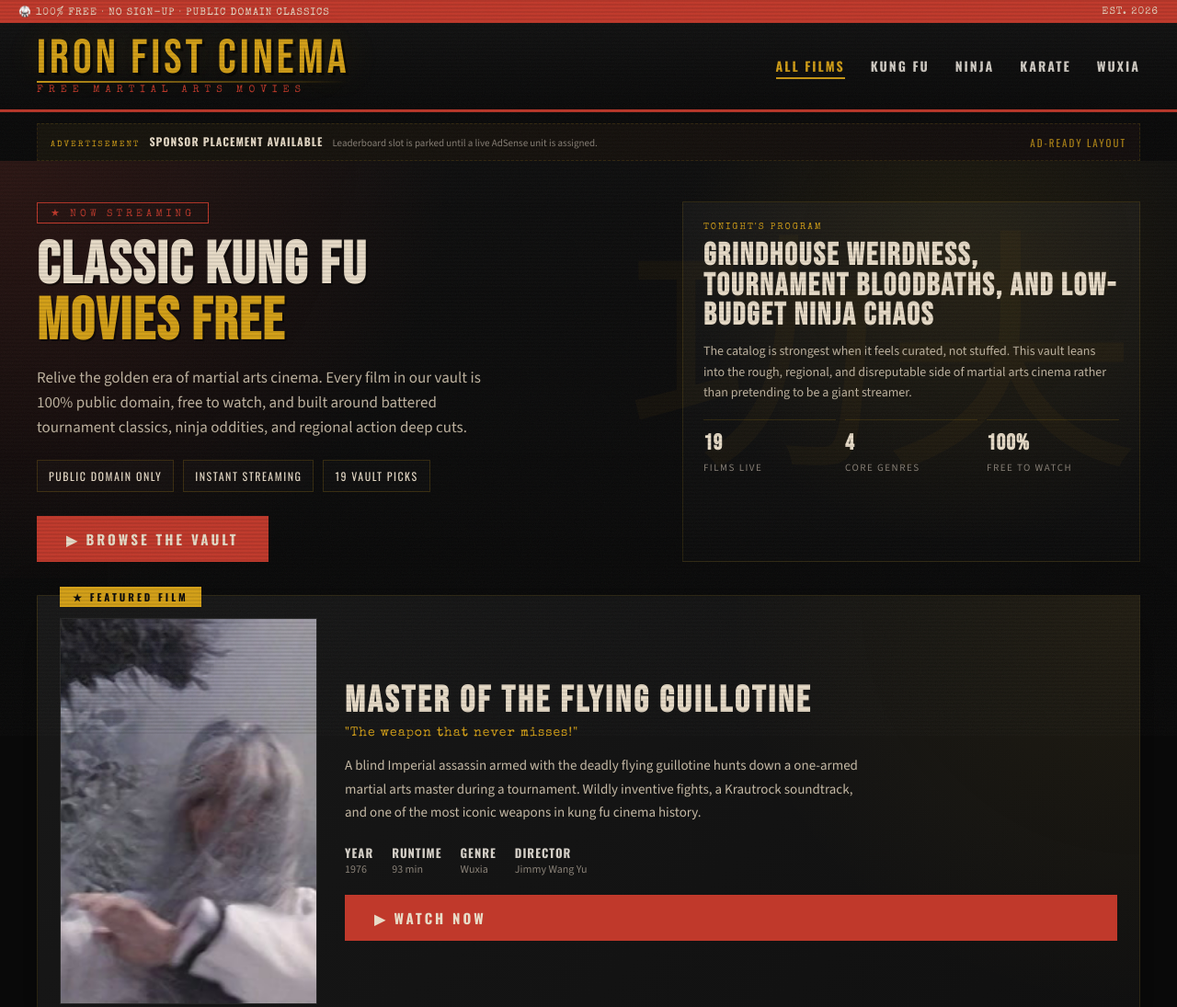
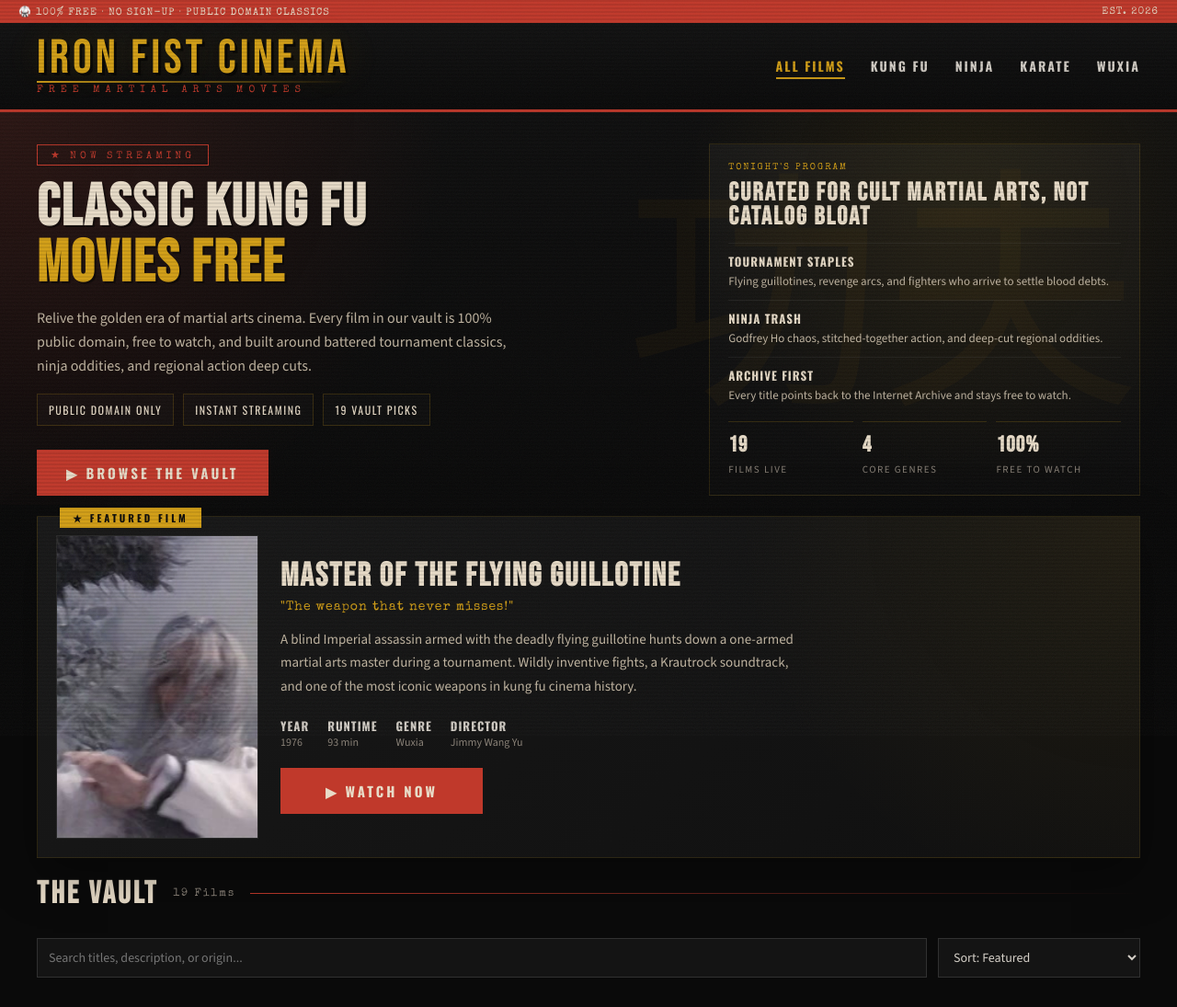
Before and after one commit to mturner42075-lab/iron-fist-cinema, a plain HTML site: page index.html in a window 1280 px wide. Shown: the top 1095 px of the page at 92% size. Drawn offline with nearby package versions, Linux system fonts and the light colour scheme.

Commit message:
Tighten hero and remove empty ad chrome

```diff
--- a/index.html
+++ b/index.html
@@ -47,7 +47,7 @@
   .ad-unit-sidebar { min-height: 72px; margin-bottom: 18px; }
   .ad-unit-infeed { margin: 18px 0 8px; min-height: 40px; }
   .ad-unit ins.adsbygoogle { width: 100%; }
-  .ad-unit.has-fallback { min-height: auto; }
+  .ad-unit.has-fallback { display: none; }
   .ad-fallback {
     display: flex;
     min-height: inherit;
@@ -111,7 +111,7 @@
   }
   .hero {
     position: relative;
-    padding: 44px 40px 18px;
+    padding: 34px 40px 10px;
     overflow: hidden;
     background:
       radial-gradient(circle at top left, rgba(192,57,43,0.16) 0%, transparent 36%),
@@ -121,15 +121,15 @@
   }
   .hero-layout {
     display: grid;
-    grid-template-columns: minmax(0, 1.15fr) minmax(280px, 0.85fr);
+    grid-template-columns: minmax(0, 1.2fr) minmax(300px, 0.8fr);
     gap: 28px;
-    align-items: end;
+    align-items: start;
   }
   .hero-content { position: relative; z-index: 2; max-width: 700px; }
   .hero-badge { display: inline-block; font-family: 'Special Elite', monospace; font-size: 11px; letter-spacing: 4px; text-transform: uppercase; color: var(--blood-red); border: 1px solid var(--blood-red); padding: 4px 14px; margin-bottom: 16px; }
   .hero h1 { font-family: 'Bebas Neue', sans-serif; font-size: 64px; line-height: 0.95; color: var(--paper); letter-spacing: 2px; text-shadow: 2px 2px 0 rgba(0,0,0,0.5); margin-bottom: 16px; }
   .hero h1 span { color: var(--gold); display: block; }
-  .hero p { font-size: 17px; color: var(--faded-paper); line-height: 1.6; max-width: 520px; margin-bottom: 22px; }
+  .hero p { font-size: 16px; color: var(--faded-paper); line-height: 1.6; max-width: 520px; margin-bottom: 18px; }
   .hero-points { display: flex; flex-wrap: wrap; gap: 10px; margin-bottom: 26px; }
   .hero-points span {
     border: 1px solid rgba(212,160,23,0.2);
@@ -150,7 +150,7 @@
     align-self: stretch;
     border: 1px solid rgba(212,160,23,0.14);
     background: linear-gradient(180deg, rgba(255,255,255,0.04), rgba(255,255,255,0.015));
-    padding: 22px;
+    padding: 20px 20px 16px;
     min-height: 100%;
   }
   .hero-sidekick-label {
@@ -163,17 +163,32 @@
   }
   .hero-sidekick h2 {
     font-family: 'Bebas Neue', sans-serif;
-    font-size: 34px;
+    font-size: 28px;
     line-height: 0.95;
     letter-spacing: 2px;
     color: var(--paper);
+    margin-bottom: 14px;
+  }
+  .hero-sidekick-list {
+    list-style: none;
+    display: grid;
+    gap: 10px;
     margin-bottom: 12px;
   }
-  .hero-sidekick p {
-    font-size: 14px;
-    line-height: 1.6;
+  .hero-sidekick-list li {
+    border-top: 1px solid rgba(255,255,255,0.06);
+    padding-top: 10px;
+    font-size: 13px;
+    line-height: 1.5;
     color: var(--faded-paper);
-    margin-bottom: 14px;
+  }
+  .hero-sidekick-list strong {
+    display: block;
+    font-family: 'Oswald', sans-serif;
+    color: var(--paper);
+    text-transform: uppercase;
+    letter-spacing: 1px;
+    margin-bottom: 2px;
   }
   .hero-statline {
     display: grid;
@@ -212,7 +227,7 @@
   .genre-list li a { display: flex; justify-content: space-between; align-items: center; color: var(--text-light); text-decoration: none; font-size: 14px; padding: 6px 8px; transition: all 0.2s; border-left: 2px solid transparent; cursor: pointer; }
   .genre-list li a:hover { color: var(--gold); border-left-color: var(--blood-red); background: rgba(255,255,255,0.02); padding-left: 14px; }
   .genre-count { font-family: 'Special Elite', monospace; font-size: 11px; color: var(--text-muted); }
-  .movie-grid { display: grid; grid-template-columns: repeat(4, minmax(0, 1fr)); gap: 24px; margin-bottom: 30px; align-items: start; }
+  .movie-grid { display: grid; grid-template-columns: repeat(4, minmax(0, 1fr)); gap: 26px; margin-bottom: 30px; align-items: start; }
   .vault-toolbar { padding: 0 40px 24px; display: flex; gap: 12px; flex-wrap: wrap; }
   .vault-toolbar input, .vault-toolbar select {
     background: var(--charcoal);
@@ -274,17 +289,17 @@
   .movie-info h3 { font-family: 'Oswald', sans-serif; font-weight: 700; font-size: 19px; color: var(--paper); text-transform: uppercase; letter-spacing: 0.8px; line-height: 1.05; margin-bottom: 8px; min-height: 40px; }
   .movie-meta { display: flex; gap: 10px; flex-wrap: wrap; font-size: 11px; color: var(--text-muted); font-family: 'Special Elite', monospace; }
   .movie-meta .year { color: var(--gold); }
-  .featured-wrap { padding: 18px 40px 0; }
+  .featured-wrap { padding: 12px 40px 0; }
   .featured-film {
     display: grid;
-    grid-template-columns: 280px 1fr;
-    gap: 30px;
+    grid-template-columns: 220px 1fr;
+    gap: 24px;
     background:
       radial-gradient(circle at top right, rgba(212,160,23,0.08), transparent 35%),
       linear-gradient(135deg, #181818 0%, #101010 100%);
     border: 1px solid rgba(212,160,23,0.12);
-    padding: 24px;
-    margin-bottom: 24px;
+    padding: 20px;
+    margin-bottom: 18px;
     position: relative;
     box-shadow: 0 20px 50px rgba(0,0,0,0.35);
   }
@@ -294,12 +309,13 @@
   .featured-poster .poster-year { font-size: 72px; }
   .featured-poster .poster-title { font-size: 26px; }
   .featured-details { display: flex; flex-direction: column; justify-content: center; }
-  .featured-details h3 { font-family: 'Bebas Neue', sans-serif; font-size: 40px; color: var(--paper); letter-spacing: 3px; line-height: 1; margin-bottom: 8px; }
+  .featured-details h3 { font-family: 'Bebas Neue', sans-serif; font-size: 36px; color: var(--paper); letter-spacing: 2px; line-height: 1; margin-bottom: 8px; }
   .featured-details .tagline { font-family: 'Special Elite', monospace; font-size: 14px; color: var(--gold); margin-bottom: 16px; letter-spacing: 1px; }
   .featured-details p { font-size: 15px; line-height: 1.7; color: var(--faded-paper); margin-bottom: 20px; max-width: 560px; }
   .featured-meta-row { display: flex; gap: 20px; margin-bottom: 20px; flex-wrap: wrap; }
   .featured-meta-item { font-size: 12px; color: var(--text-muted); }
   .featured-meta-item strong { color: var(--text-light); display: block; font-family: 'Oswald', sans-serif; font-size: 13px; letter-spacing: 1px; text-transform: uppercase; }
+  .featured-details .btn-primary { align-self: flex-start; min-width: 220px; justify-content: center; }
   .player-section { display: none; background: var(--ink-black); padding: 40px; }
   .player-section.active { display: block; }
   .player-wrapper { max-width: 960px; margin: 0 auto; }
@@ -334,7 +350,7 @@
     .movie-grid{grid-template-columns:repeat(3,minmax(0,1fr))}
   }
   @media (max-width: 900px) {
-    .main-layout{grid-template-columns:1fr}.sidebar{display:none}.header-main{padding:12px 20px}.hero{padding:34px 20px 12px}.hero h1{font-size:42px}.section-title{padding:0 20px}.vault-toolbar{padding:0 20px 20px}.ad-unit-leaderboard{margin:12px 20px 0}.featured-film{grid-template-columns:1fr}.featured-wrap{padding:16px 20px 0}.footer-grid{grid-template-columns:1fr 1fr}.main-layout{padding:0 20px}.player-section{padding:20px}.hero-decoration{display:none}.logo-main{font-size:36px}.nav-links{gap:14px}.nav-links a{font-size:12px}.hero-statline{grid-template-columns:1fr 1fr 1fr}
+    .main-layout{grid-template-columns:1fr}.sidebar{display:none}.header-main{padding:12px 20px}.hero{padding:28px 20px 8px}.hero h1{font-size:42px}.section-title{padding:0 20px}.vault-toolbar{padding:0 20px 20px}.ad-unit-leaderboard{margin:12px 20px 0}.featured-film{grid-template-columns:1fr}.featured-wrap{padding:14px 20px 0}.footer-grid{grid-template-columns:1fr 1fr}.main-layout{padding:0 20px}.player-section{padding:20px}.hero-decoration{display:none}.logo-main{font-size:36px}.nav-links{gap:14px}.nav-links a{font-size:12px}.hero-statline{grid-template-columns:1fr 1fr 1fr}
   }
   @media (max-width: 500px) {
     .movie-grid{grid-template-columns:repeat(2,1fr);gap:12px}.footer-grid{grid-template-columns:1fr}.nav-links{display:none}.hero-points{gap:8px}.hero-points span{padding:7px 10px;font-size:11px}.hero-sidekick{padding:18px}.hero-statline{grid-template-columns:1fr}.ad-fallback{justify-content:center}.ad-fallback-cta{display:none}
@@ -389,8 +405,12 @@
         </div>
         <aside class="hero-sidekick">
           <div class="hero-sidekick-label">Tonight's Program</div>
-          <h2>GRINDHOUSE WEIRDNESS, TOURNAMENT BLOODBATHS, AND LOW-BUDGET NINJA CHAOS</h2>
-          <p>The catalog is strongest when it feels curated, not stuffed. This vault leans into the rough, regional, and disreputable side of martial arts cinema rather than pretending to be a giant streamer.</p>
+          <h2>CURATED FOR CULT MARTIAL ARTS, NOT CATALOG BLOAT</h2>
+          <ul class="hero-sidekick-list">
+            <li><strong>Tournament staples</strong> Flying guillotines, revenge arcs, and fighters who arrive to settle blood debts.</li>
+            <li><strong>Ninja trash</strong> Godfrey Ho chaos, stitched-together action, and deep-cut regional oddities.</li>
+            <li><strong>Archive first</strong> Every title points back to the Internet Archive and stays free to watch.</li>
+          </ul>
           <div class="hero-statline">
             <div class="hero-stat"><strong>19</strong><span>Films live</span></div>
             <div class="hero-stat"><strong>4</strong><span>Core genres</span></div>
@@ -753,17 +773,10 @@ function playMovie(id) {
 }
 
 function renderAdFallback(unit, placement) {
-  if (!unit || unit.querySelector('.ad-fallback')) return;
+  if (!unit) return;
   unit.classList.add('has-fallback');
-  unit.innerHTML = `
-    <div class="ad-fallback">
-      <div class="ad-fallback-copy">
-        <span class="ad-fallback-label">Advertisement</span>
-        <strong class="ad-fallback-title">Sponsor placement available</strong>
-        <span class="ad-fallback-text">${placement.charAt(0).toUpperCase() + placement.slice(1)} slot is parked until a live AdSense unit is assigned.</span>
-      </div>
-      <span class="ad-fallback-cta">Ad-ready layout</span>
-    </div>`;
+  unit.setAttribute('aria-hidden', 'true');
+  unit.innerHTML = '';
 }
 
 function initializeAds() {
```
